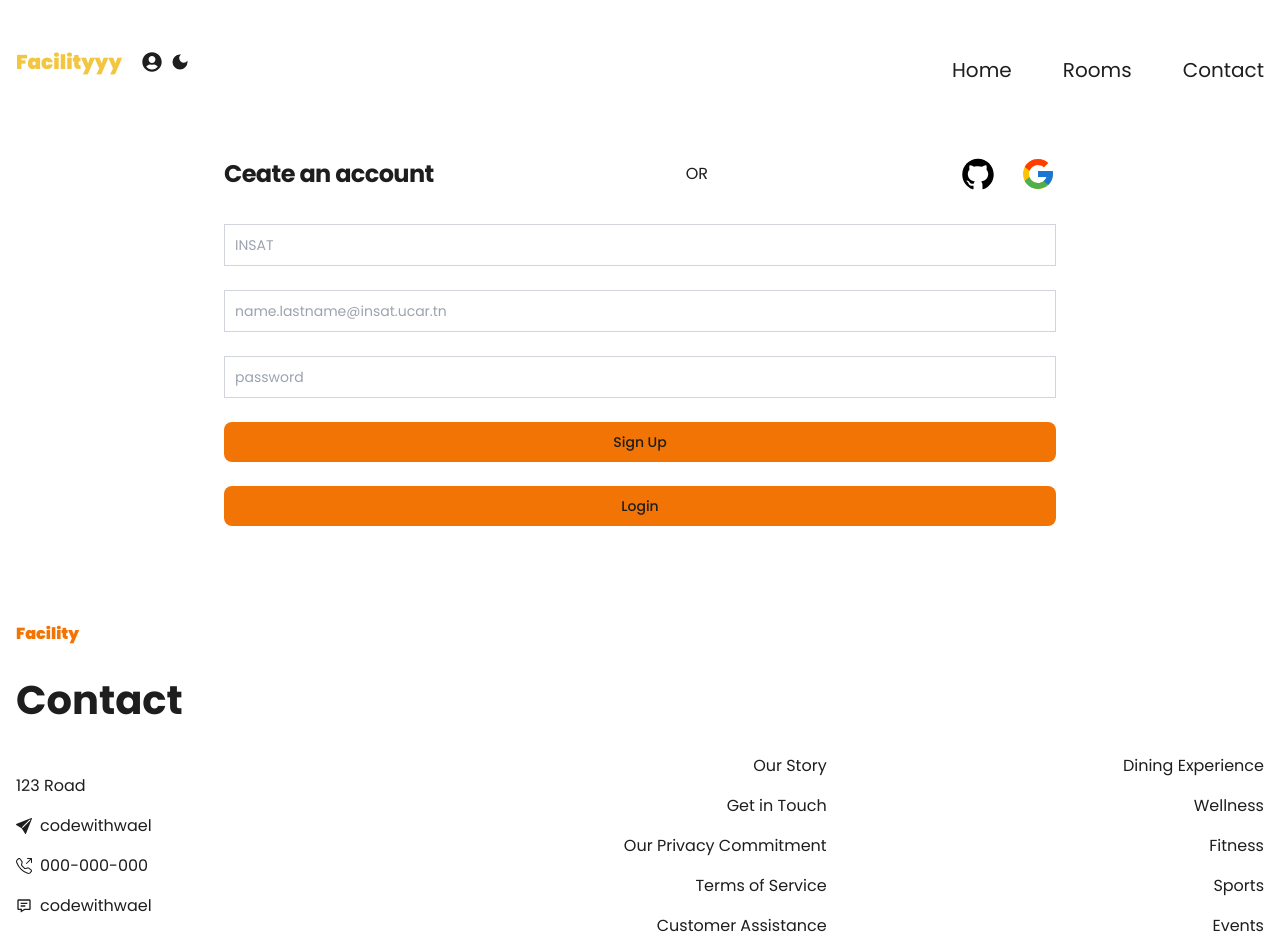
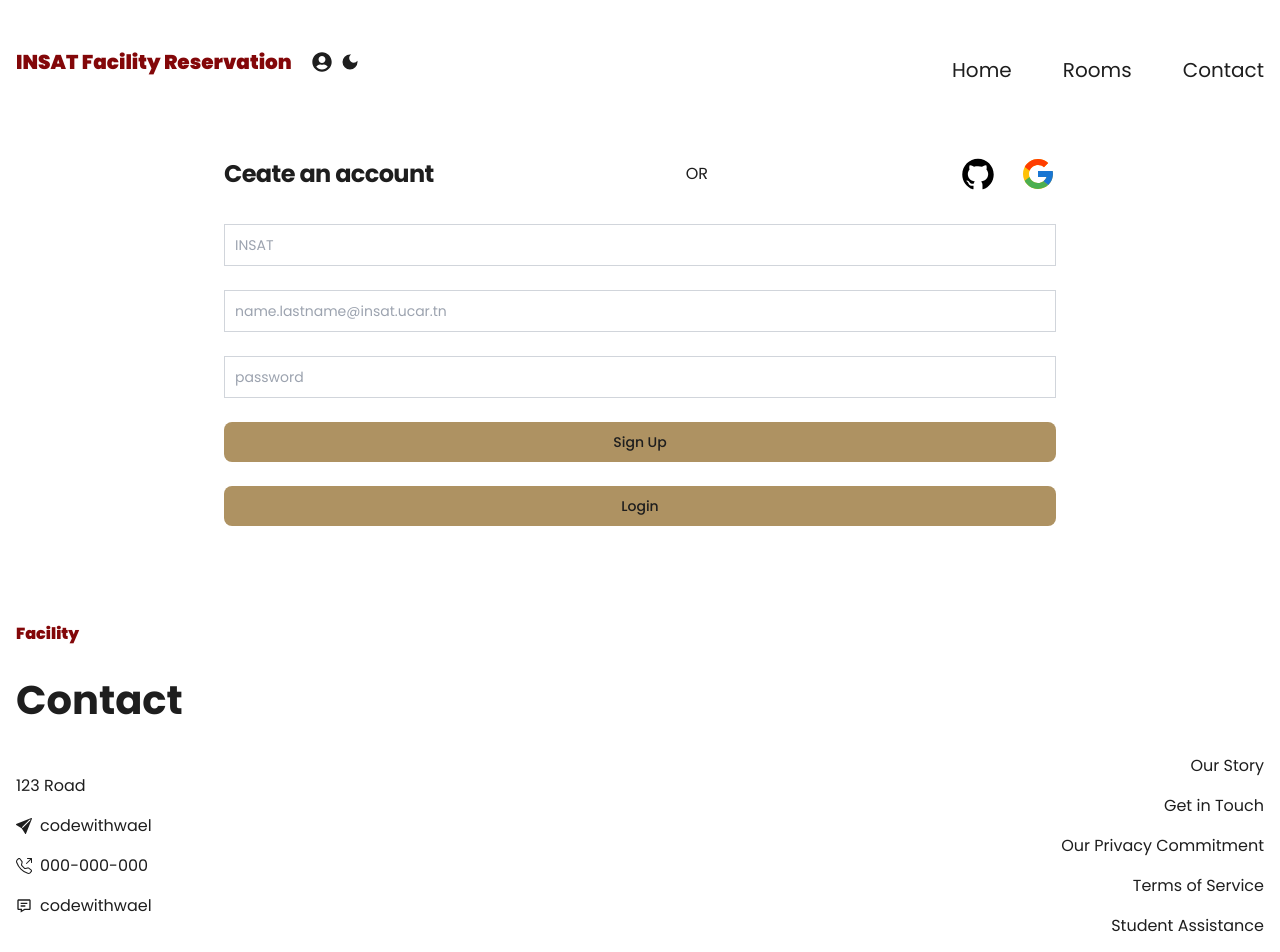
Before and after one commit to Wael-Habib/facility-reservation, a Next.js app: page /auth in a window 1280 px wide. Shown: the top 952 px of the page. Built offline with nearby package versions, Linux system fonts and the light colour scheme.

Commit message:
Update schema, UI, and theme configurations
- Update facility schema with new room types
- Change form button styles in Auth page
- Update Footer and Header components with new text
- Update theme configurations with new color variables

```diff
--- a/schemas/review.ts
+++ b/schemas/review.ts
@@ -14,7 +14,7 @@ const review = {
     }),
     defineField({
       name: 'facility',
-      title: 'facility',
+      title: 'Facility',
       type: 'reference',
       to: [{ type: 'facility' }],
       validation: Rule => Rule.required(),
--- a/schemas/user.ts
+++ b/schemas/user.ts
@@ -2,7 +2,7 @@ import { defineField } from 'sanity';
 
 const user = {
   name: 'user',
-  title: 'user',
+  title: 'User',
   type: 'document',
   fields: [
     defineField({
--- a/src/app/(web)/auth/page.tsx
+++ b/src/app/(web)/auth/page.tsx
@@ -71,9 +71,9 @@ const Auth = () => {
                 value={formData.password}
                 onChange={handleInputChange}
                 />
-                <button type='submit' className='w-full bg-tertiary-dark focus:outline-none font-medium rounded-lg text-sm px-5 py-2.5 text-center'>Sign Up</button>
+                <button type='submit' className='w-full bg-tertiary-light focus:outline-none font-medium rounded-lg text-sm px-5 py-2.5 text-center'>Sign Up</button>
             </form>
-            <button className='w-full bg-tertiary-dark focus:outline-none font-medium rounded-lg text-sm px-5 py-2.5 text-center'>Login</button>
+            <button className='w-full bg-tertiary-light focus:outline-none font-medium rounded-lg text-sm px-5 py-2.5 text-center'>Login</button>
         </div>
     </section>
   )
--- a/src/components/Footer/Footer.tsx
+++ b/src/components/Footer/Footer.tsx
@@ -30,14 +30,7 @@ const Footer = () => {
                     <p className="pb-4">Get in Touch</p>
                     <p className="pb-4">Our Privacy Commitment</p>
                     <p className="pb-4">Terms of Service</p>
-                    <p>Customer Assistance</p>
-                </div>
-                <div className="flex-1 md:text-right">
-                    <p className="pb-4">Dining Experience</p>
-                    <p className="pb-4">Wellness</p>
-                    <p className="pb-4">Fitness</p>
-                    <p className="pb-4">Sports</p>
-                    <p>Events</p>
+                    <p>Student Assistance</p>
                 </div>
             </div>
         </div>
--- a/src/components/Header/Header.tsx
+++ b/src/components/Header/Header.tsx
@@ -10,8 +10,8 @@ const Header = () => {
   return (
     <header className='py-10 px-4 container mx-auto text-xl flex flex-wrap md:flex-nowrap items-center justify-between'>
         <div className='flex items-center w-full md:2/3'>
-          <Link href='/' className='font-black text-tertiary-light'>
-            Facilityyy
+          <Link href='/' className='font-black text-tertiary-dark'>
+            INSAT Facility Reservation
           </Link>
           <ul className='flex items-center ml-5'>
             <li className='flex itmes-center'>
--- a/src/components/ThemeProvider/ThemeProvider.tsx
+++ b/src/components/ThemeProvider/ThemeProvider.tsx
@@ -19,7 +19,7 @@ if (!renderComponent) return <></>;
     return(
         <ThemeContext.Provider value={{ darkTheme, setDarkTheme}}>
         <div className={`${darkTheme ? 'dark' : ''} min-h-screen`}>
-            <div className="dark:text-white dark:bg-black text-[#1E1E1E]">
+            <div className="dark:text-white dark:bg-secondary text-[#1E1E1E]">
                 {children}
             </div>
         </div>
--- a/tailwind.config.ts
+++ b/tailwind.config.ts
@@ -11,11 +11,11 @@ const config: Config = {
   theme: {
     extend: {
       colors: {
-        primary: '#038C7F',
-        secondary: '#F2C641',
+        primary: '#AE9262ff',
+        secondary: '#000000ff',
         tertiary: {
-          dark: '#F27405',
-          light: '#F2C641',
+          dark: '#830709ff',
+          light: '#AE9262ff',
         },
       },
       fontFamily: {
@@ -26,3 +26,9 @@ const config: Config = {
   plugins: [],
 };
 export default config;
+/*
+--lion: #AE9262ff;
+--black: #000000ff;
+--charcoal: #273A48ff;
+--maroon: #830709ff;
+*/
```
Also changed, not shown: schemas/facility.ts (+6 -6 lines).
